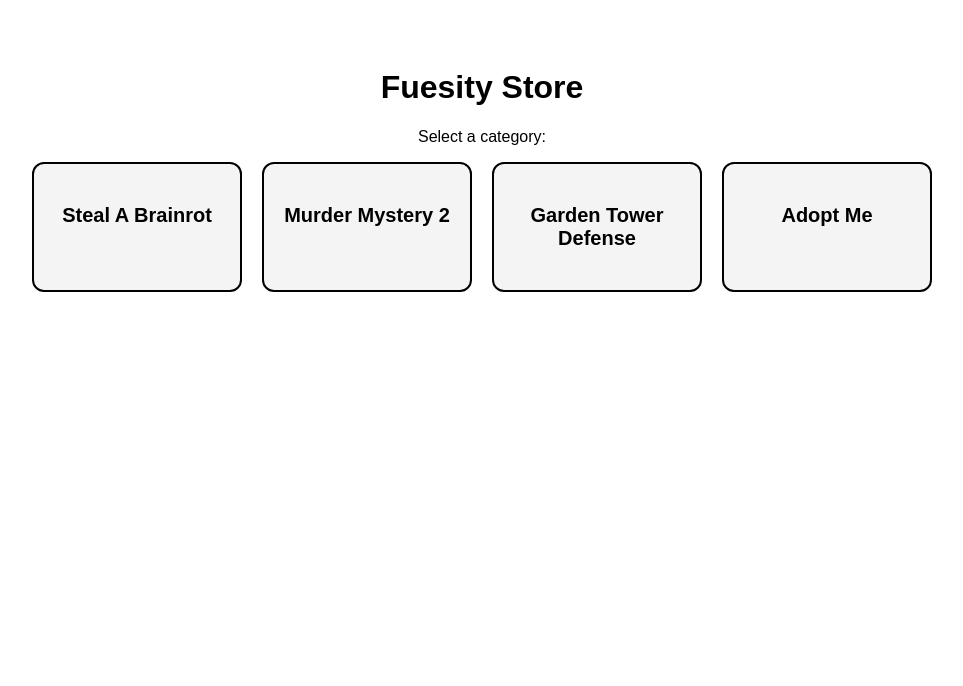
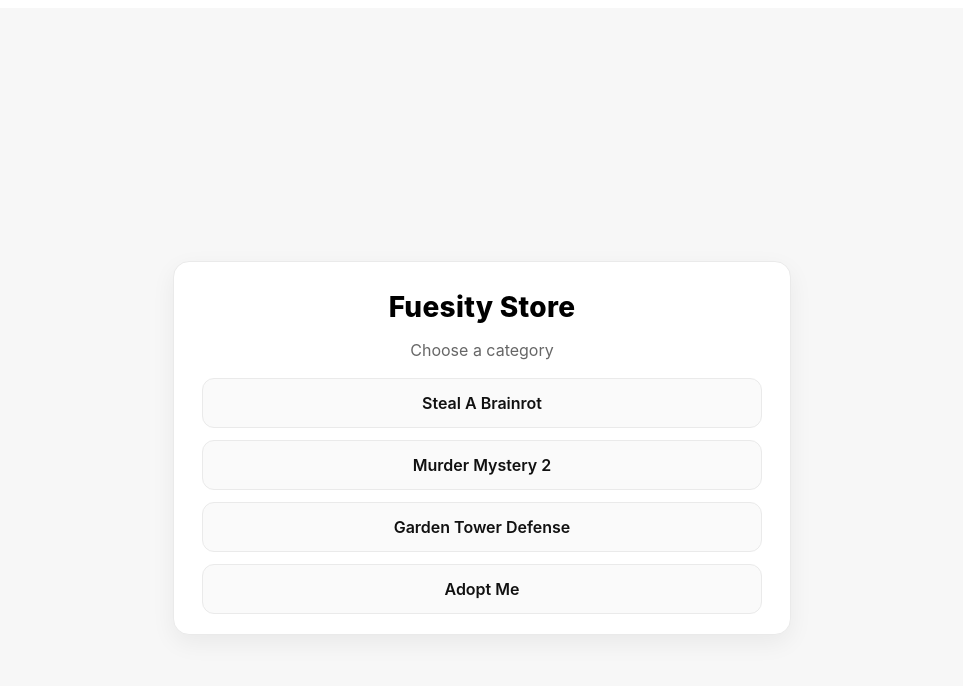
Before and after one commit to fuesity/fuesity, a Next.js app: page / in a window 1280 px wide. Shown: the top 686 px of the page, without its empty margins (158-1121 px from the left). Built offline with nearby package versions, Linux system fonts and the light colour scheme.

Commit message:
Update index.tsx

```diff
--- a/pages/index.tsx
+++ b/pages/index.tsx
@@ -1,4 +1,66 @@
 import Link from "next/link";
+import { CSSProperties } from "react";
+
+const container: CSSProperties = {
+  minHeight: "100vh",
+  display: "flex",
+  alignItems: "center",
+  justifyContent: "center",
+  background: "#f7f7f7",
+  padding: "40px",
+  fontFamily: "Inter, system-ui, Arial, sans-serif",
+};
+
+const card: CSSProperties = {
+  width: "100%",
+  maxWidth: 560,
+  background: "#fff",
+  border: "1px solid #eaeaea",
+  borderRadius: 16,
+  boxShadow: "0 8px 24px rgba(0,0,0,0.06)",
+  padding: "28px 28px 20px",
+};
+
+const title: CSSProperties = {
+  textAlign: "center",
+  fontSize: 28,
+  fontWeight: 800,
+  letterSpacing: 0.3,
+  margin: "0 0 16px",
+};
+
+const subtitle: CSSProperties = {
+  textAlign: "center",
+  color: "#666",
+  margin: "0 0 18px",
+};
+
+const list: CSSProperties = {
+  display: "grid",
+  gap: 12,
+  margin: 0,
+  padding: 0,
+  listStyle: "none",
+};
+
+const itemLink: CSSProperties = {
+  display: "block",
+  padding: "14px 16px",
+  borderRadius: 12,
+  border: "1px solid #eaeaea",
+  background: "#fafafa",
+  textDecoration: "none",
+  color: "#111",
+  fontWeight: 600,
+  textAlign: "center",
+  transition: "transform 120ms ease, box-shadow 120ms ease, background 120ms ease",
+} as CSSProperties;
+
+const itemLinkHover: CSSProperties = {
+  boxShadow: "0 8px 18px rgba(0,0,0,0.07)",
+  background: "#fff",
+  transform: "translateY(-1px)",
+};
 
 export default function Home() {
   const categories = [
@@ -9,33 +71,30 @@
   ];
 
   return (
-    <div style={{ fontFamily: "Arial", textAlign: "center", padding: "40px" }}>
-      <h1>Fuesity Store</h1>
-      <p>Select a category:</p>
+    <main style={container}>
+      <section style={card}>
+        <h1 style={title}>Fuesity Store</h1>
+        <p style={subtitle}>Choose a category</p>
 
-      <div style={{
-        display: "grid",
-        gridTemplateColumns: "repeat(auto-fit, minmax(200px, 1fr))",
-        gap: "20px",
-        maxWidth: "900px",
-        margin: "auto",
-      }}>
-        {categories.map((c, i) => (
-          <Link key={i} href={c.url} style={{
-            display: "block",
-            border: "2px solid black",
-            padding: "40px 20px",
-            borderRadius: "12px",
-            fontSize: "20px",
-            background: "#f4f4f4",
-            textDecoration: "none",
-            color: "black",
-            fontWeight: "bold",
-          }}>
-            {c.name}
-          </Link>
-        ))}
-      </div>
-    </div>
+        <ul style={list}>
+          {categories.map((c) => (
+            <li key={c.url}>
+              <Link
+                href={c.url}
+                style={itemLink}
+                onMouseEnter={(e) =>
+                  Object.assign((e.currentTarget as HTMLAnchorElement).style, itemLinkHover)
+                }
+                onMouseLeave={(e) =>
+                  Object.assign((e.currentTarget as HTMLAnchorElement).style, itemLink)
+                }
+              >
+                {c.name}
+              </Link>
+            </li>
+          ))}
+        </ul>
+      </section>
+    </main>
   );
 }
```
